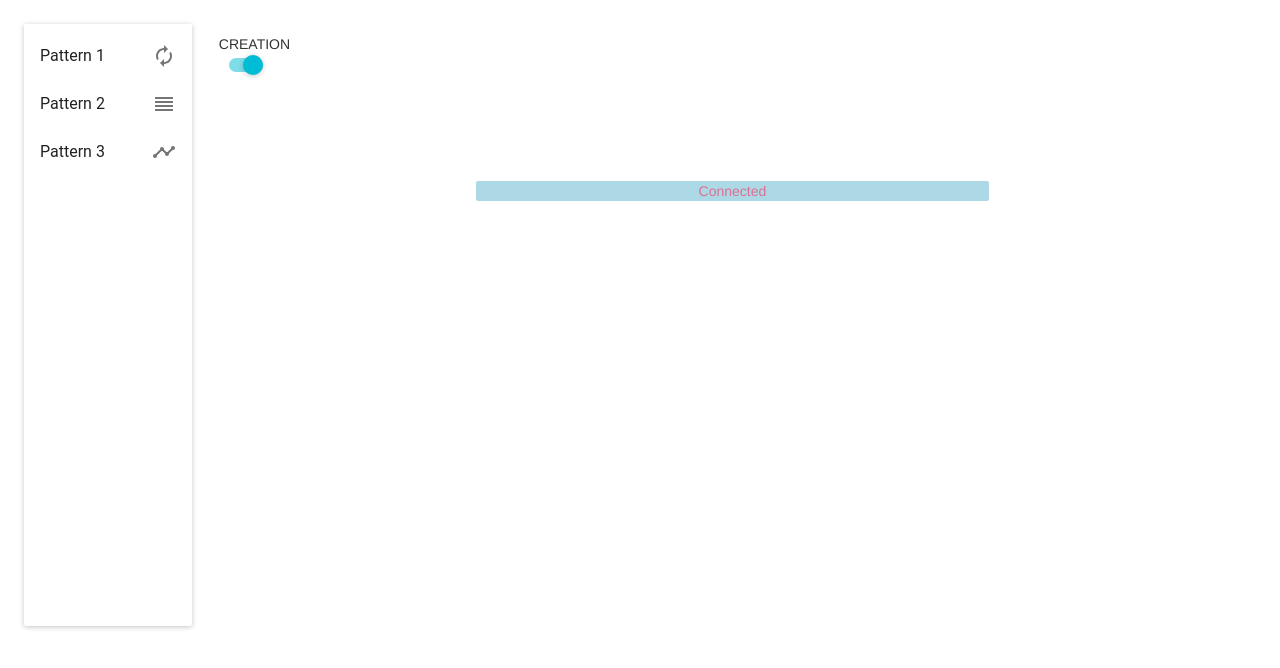
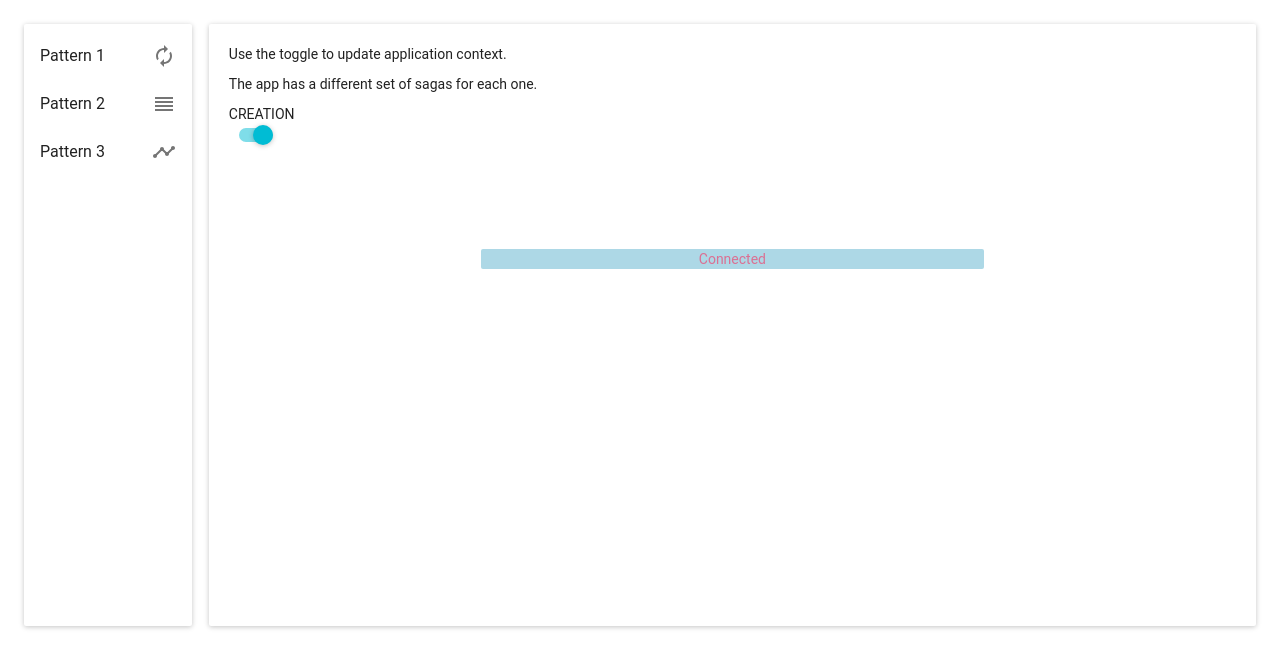
Before and after one commit to ssaucedo/create-react, a React app: page /home in a window 1280 px wide. Built offline with nearby package versions, Linux system fonts and the light colour scheme; some packages are replaced by stand-ins of ours.

Commit message:
(feat) Styles updates

```diff
--- a/app/containers/LandPageContainer.js
+++ b/app/containers/LandPageContainer.js
@@ -49,7 +49,13 @@ class LandPageContainer extends Component {
               </Paper>
             </SidebarContainer>
             <ContentContainer>
-              <PatternResolver/>
+              <Paper style={{
+                  ...style.paper,
+                width: '100%',
+                padding: '20px',
+              }}>
+                <PatternResolver/>
+              </Paper>
             </ContentContainer>
           </MainContainer>
         </MuiThemeProvider>
--- a/app/containers/Patterns/Pattern1.js
+++ b/app/containers/Patterns/Pattern1.js
@@ -13,6 +13,8 @@ const Pattern1 = props => {
   return (
       <Pattern>
           <FlowSwitch>
+            <p>{'Use the toggle to update application context.'}</p>
+            <p>{' The app has a different set of sagas for each one.'}</p>
             <div>{`${props.label}`}</div>
             <Toggle
                 onClick={() => props.dispatch(
@@ -25,7 +27,7 @@ const Pattern1 = props => {
           </FlowSwitch>
           <ConnectedElement dispatch={props.dispatch}/>
       </Pattern>
-  )
+  );
 }
 
 Pattern1.propTypes = {
--- a/app/containers/styles.css
+++ b/app/containers/styles.css
@@ -21,6 +21,7 @@ body > div {
 
             & .sidebar-container {
                   width: 15%;
+                  min-width: 176px;
                   height: 80%;
 
             }
@@ -28,7 +29,6 @@ body > div {
             & .content-container {
                   width: 85%;
                   height: 80%;
-                  padding: 10px;
             }
     }
 }
```
Lines whose indentation alone changed are shown as unchanged.
